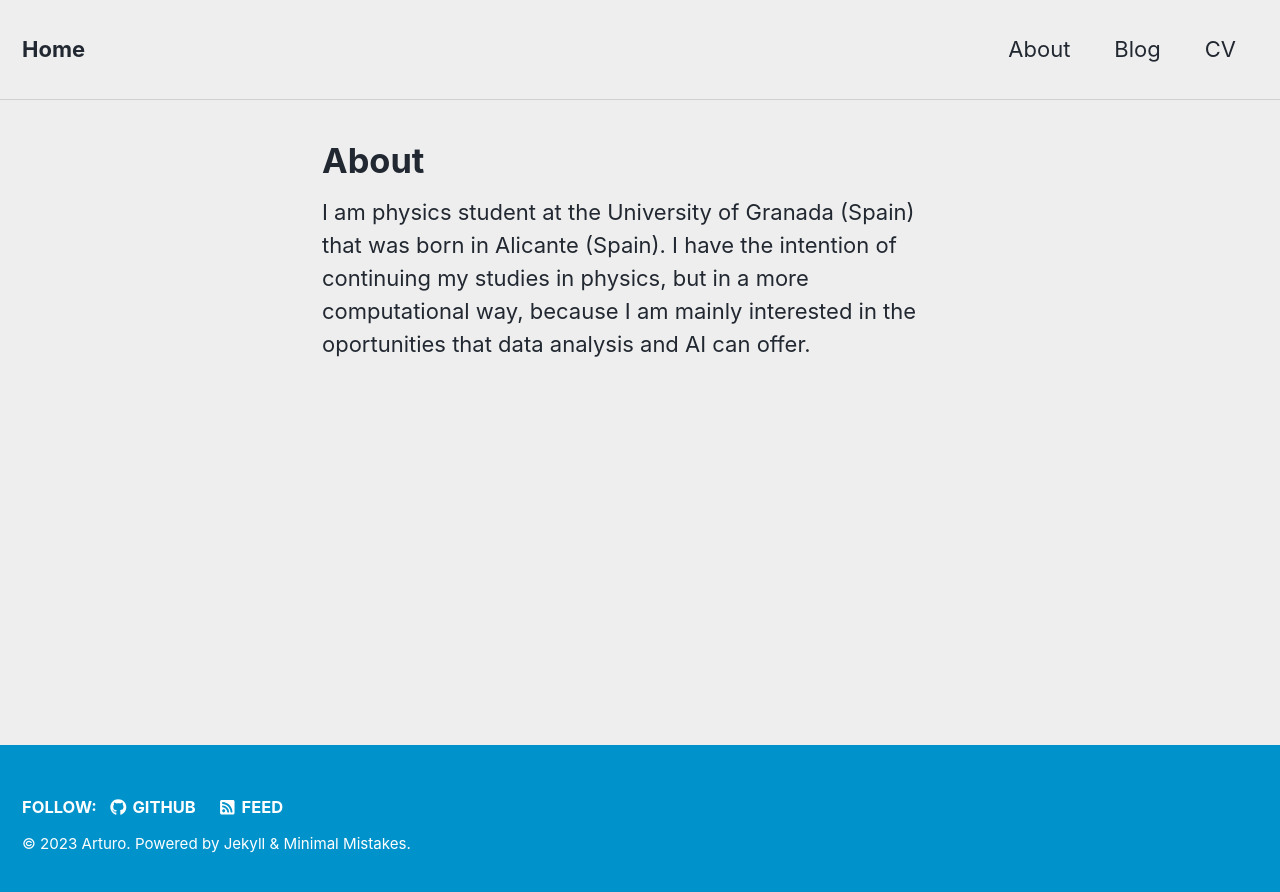
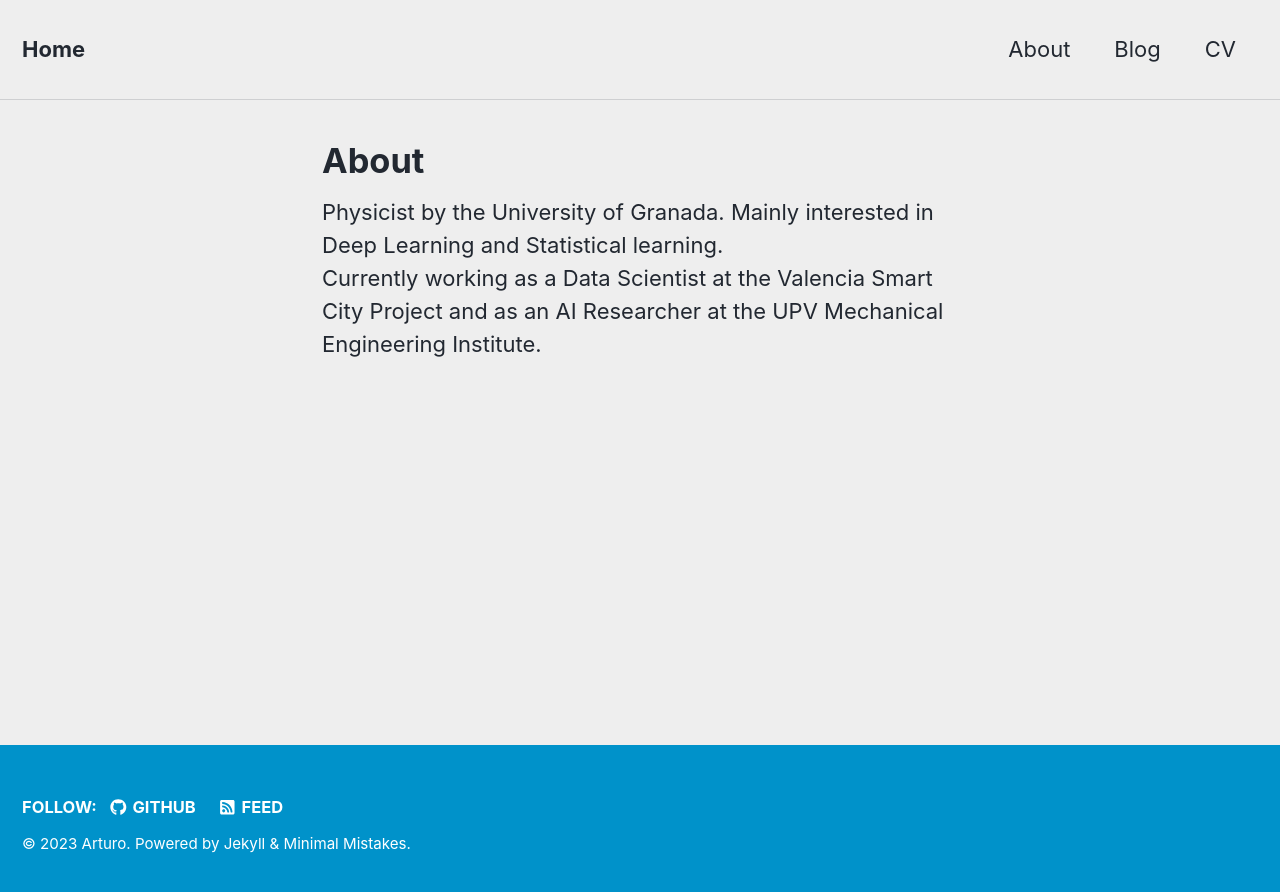
Before and after one commit to ArturoSirvent/ArturoSirvent.github.io, a Jekyll site: the page built from _pages/about.md, in a window 1280 px wide. Shown: the top 892 px of the page. Built offline with Jekyll 4.4.1, drawn with Linux system fonts in a browser that asks for light colours; nearby versions of some CDN libraries.

Commit message:
Update about.md

```diff
--- a/_pages/about.md
+++ b/_pages/about.md
@@ -5,6 +5,4 @@
 
 ---
 
-I am physics student at the University of Granada (Spain) that was born in Alicante (Spain).
-I have the intention of continuing my studies in physics, but in a more computational way, because
-I am mainly interested in the oportunities that data analysis and AI can offer.
+Physicist by the University of Granada. Mainly interested in Deep Learning and Statistical learning. <br> Currently working as a Data Scientist at the Valencia Smart City Project and as an AI Researcher at the UPV Mechanical Engineering Institute.
```
